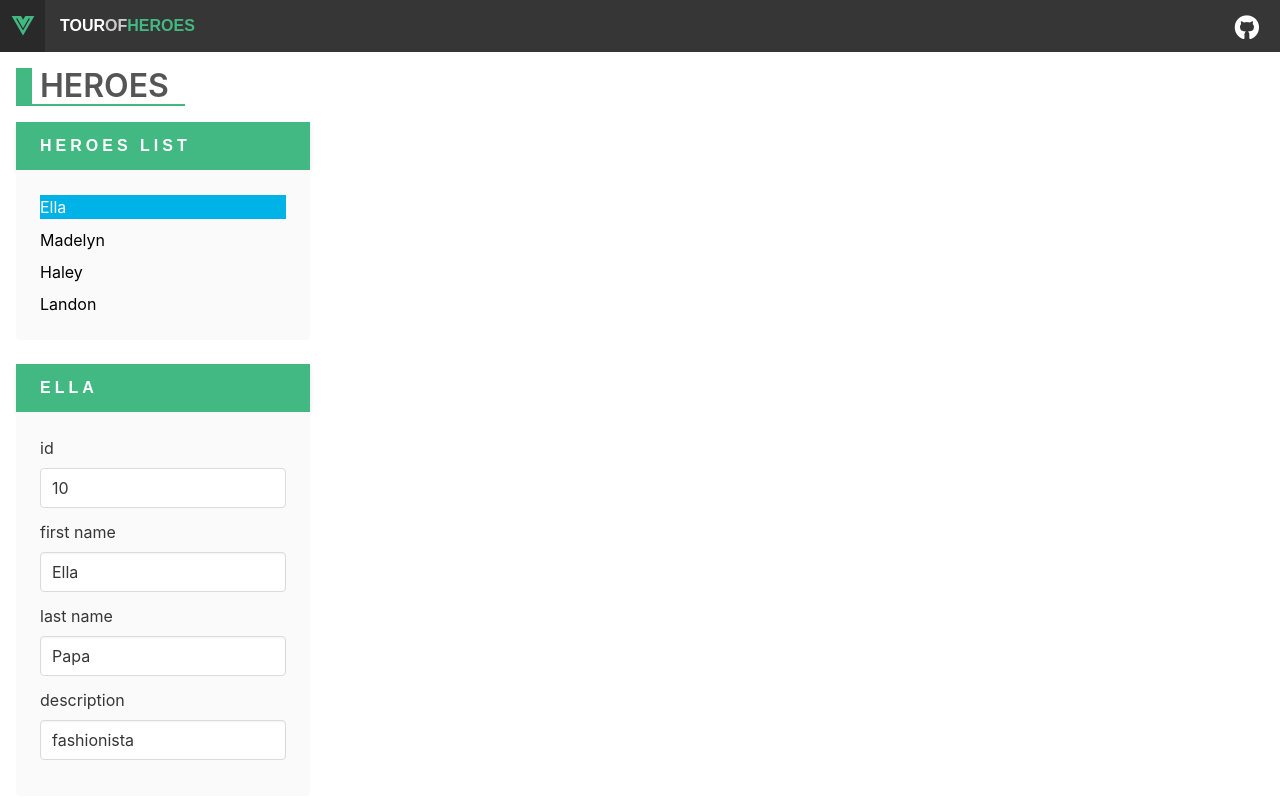
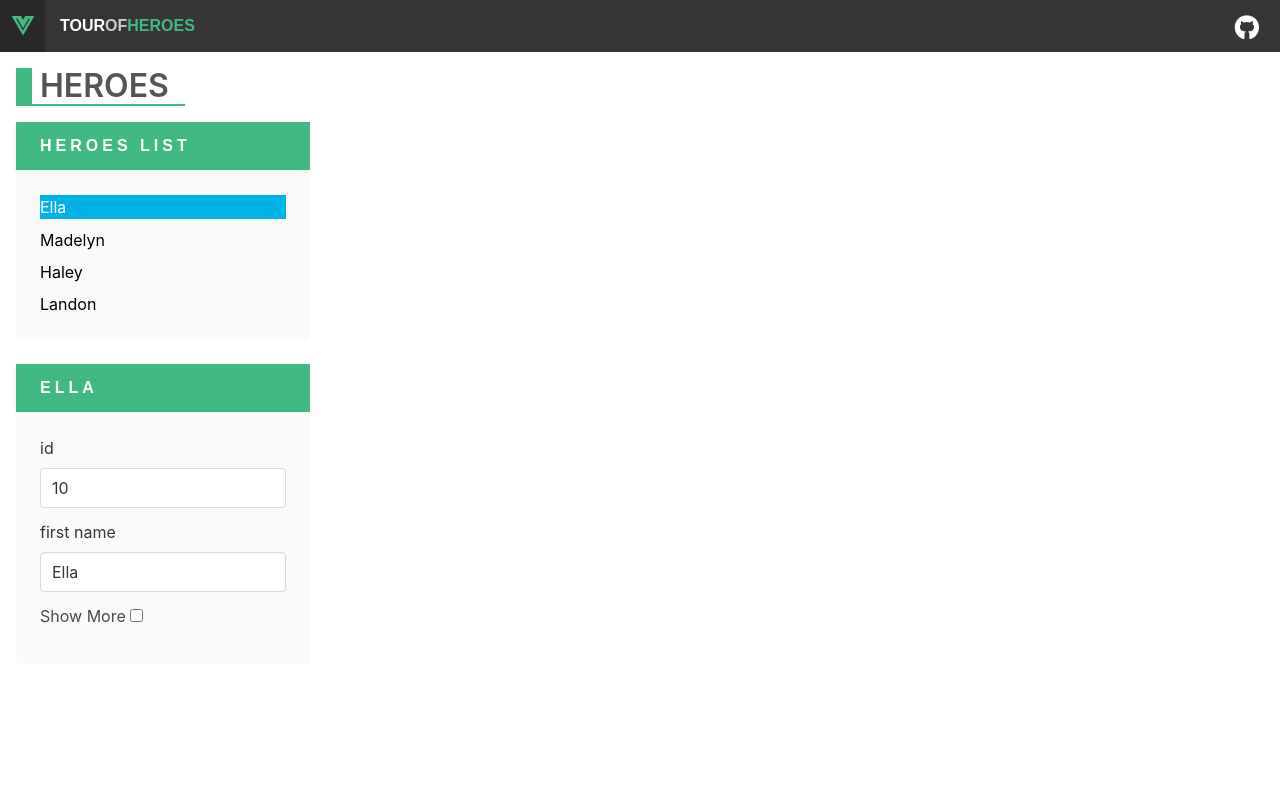
Before and after one commit to carloscorti/vue-heroes, a Vue app: page / in a window 1280 px wide. Both pictures are taken after a click on the link "Ella". Shown: the top 798 px of the page. Built offline with nearby package versions, Linux system fonts and the light colour scheme.

Commit message:
displaying and hiding content with v-show

```diff
--- a/src/components/heroesList.vue
+++ b/src/components/heroesList.vue
@@ -44,6 +44,17 @@
               />
             </div>
             <div class="field">
+              <label for="show" class="checkbox">
+                Show More
+                <input
+                  type="checkbox"
+                  id="show"
+                  class="is-primary"
+                  v-model="showMore"
+                />
+              </label>
+            </div>
+            <div class="field" v-show="showMore">
               <label class="label" for="lastName">last name</label>
               <input
                 class="input"
@@ -51,7 +62,7 @@
                 v-model="selectedHero.lastName"
               />
             </div>
-            <div class="field">
+            <div class="field" v-show="showMore">
               <label class="label" for="description">description</label>
               <input
                 class="input"
@@ -72,6 +83,7 @@
   data() {
     return {
       selectedHero: undefined,
+      showMore: false,
       heroes: [
         {
           id: 10,
```
